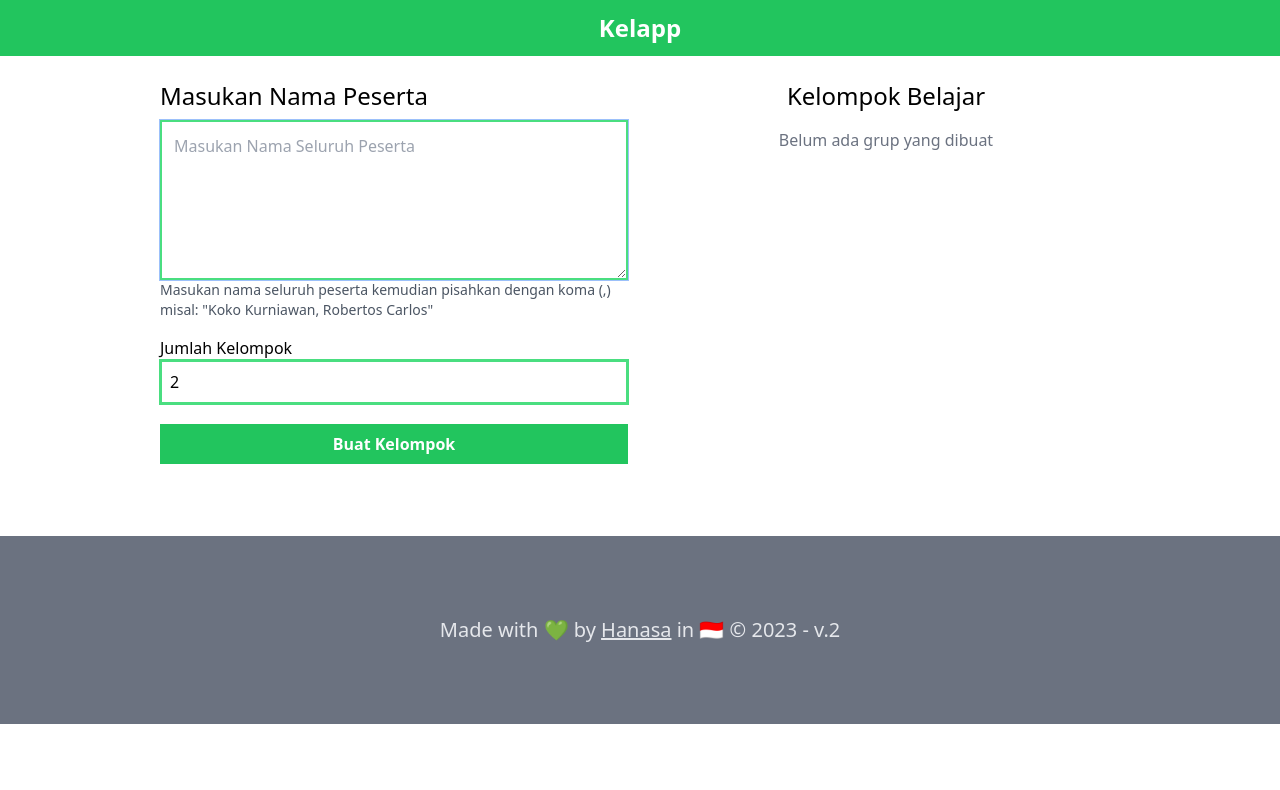
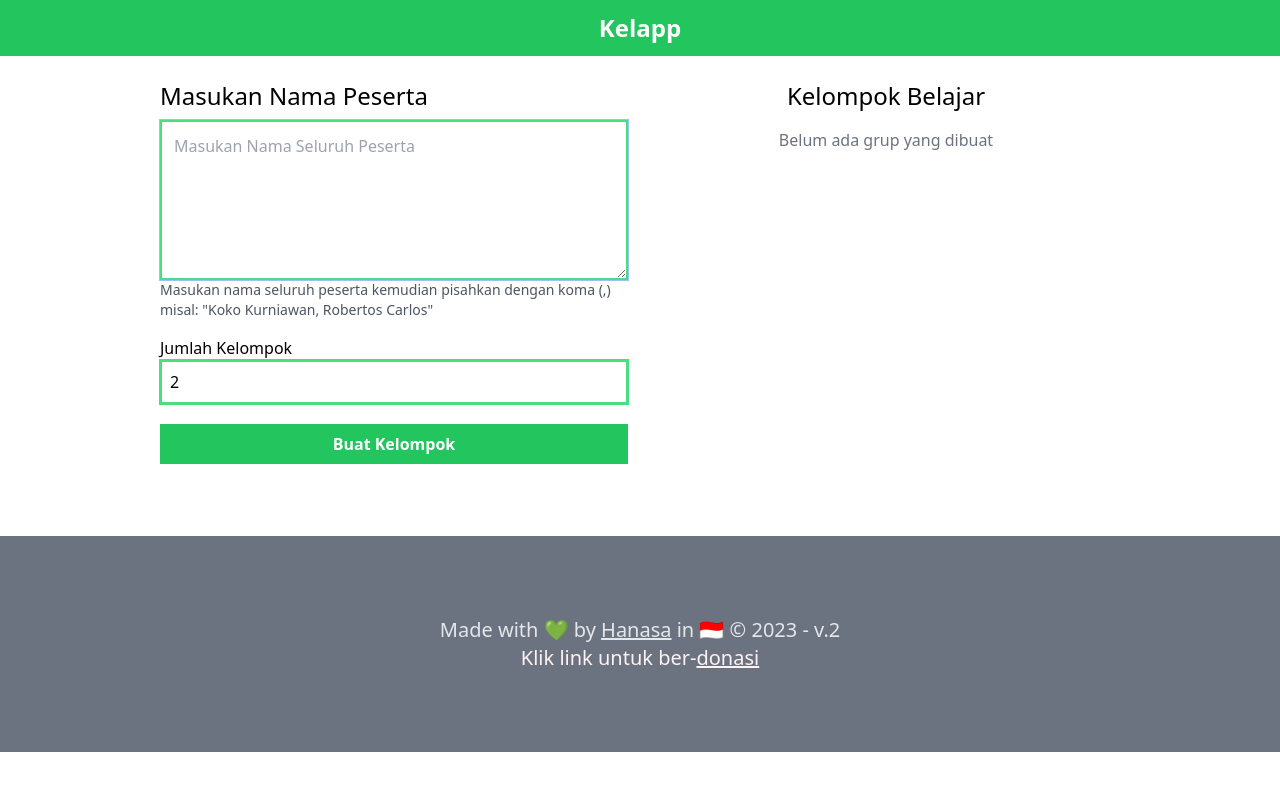
Before and after one commit to nnivxix/kelapp, a Vue app: page / in a window 1280 px wide. Shown: the top 790 px of the page. Built offline with nearby package versions, Linux system fonts and the light colour scheme.

Commit message:
feat: link donasi

```diff
--- a/src/components/Footer.vue
+++ b/src/components/Footer.vue
@@ -1,6 +1,6 @@
 <template>
   <footer
-    class="text-xl relative w-full mt-12 px-3 py-10 md:p-20 bg-gray-500 flex justify-center">
+    class="text-xl relative w-full mt-12 px-3 py-10 md:p-20 bg-gray-500 flex flex-col justify-center">
     <p class="text-gray-200 text-center">
       Made with 💚 by
       <a target="_blank" class="underline" href="https://twitter.com/nnivxix"
@@ -8,5 +8,12 @@
       >
       in 🇮🇩 &#169; 2023 - v.2
     </p>
+    <p class="text-center text-red-50">
+      Klik link untuk ber-<a
+        class="underline"
+        href="https://www.nihbuatjajan.com/nnivxix"
+        >donasi</a
+      >
+    </p>
   </footer>
 </template>
```
